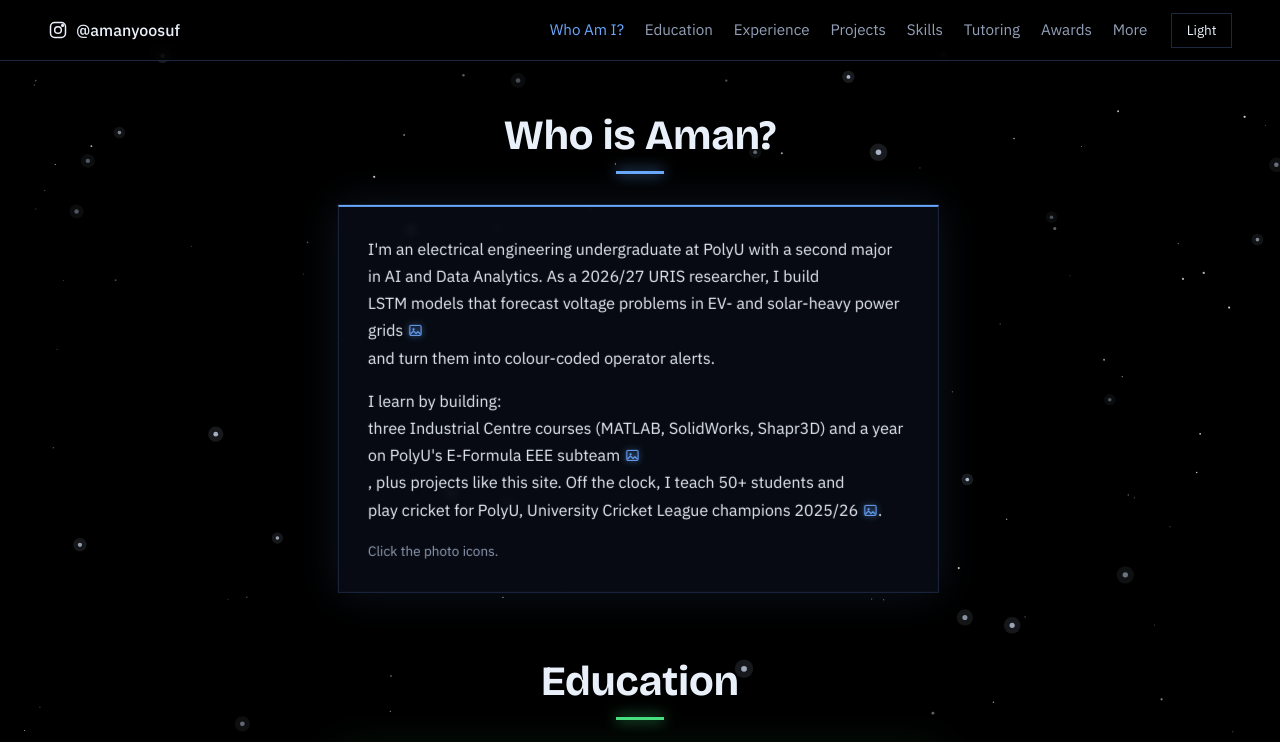
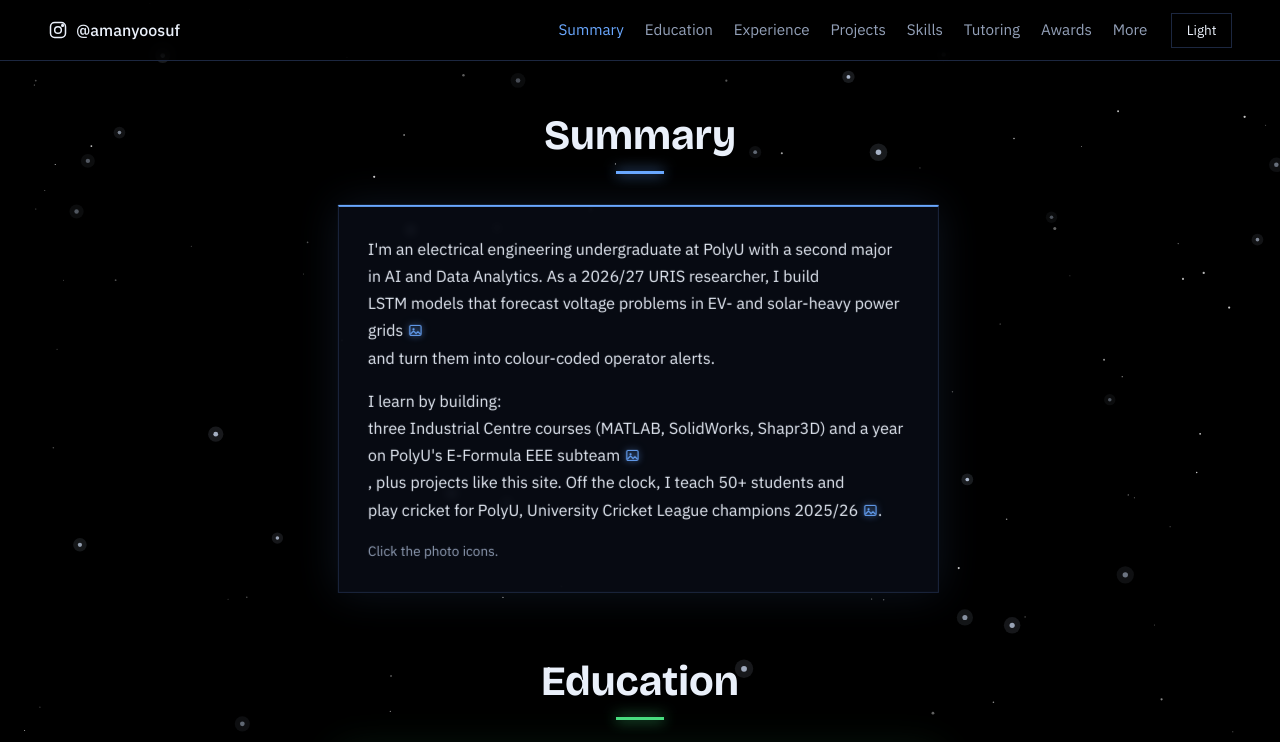
Before and after one commit to amanyoosuf/amanyoosuf.github.io, a React (Vite) app: page / in a window 1280 px wide. Shown: the top 742 px of the page. Built offline with nearby package versions, Linux system fonts and the light colour scheme.

Commit message:
Update App.jsx

```diff
--- a/src/App.jsx
+++ b/src/App.jsx
@@ -21,7 +21,7 @@ import { tintOf } from "./tints.js";
 */
 
 const SECTIONS = [
-  { id: "who", label: "Who Am I?" }, { id: "education", label: "Education" }, { id: "experience", label: "Experience" },
+  { id: "who", label: "Summary" }, { id: "education", label: "Education" }, { id: "experience", label: "Experience" },
   { id: "projects", label: "Projects" }, { id: "skills", label: "Skills" }, { id: "tutoring", label: "Tutoring" },
   { id: "awards", label: "Awards" }, { id: "more", label: "More" },
 ];
@@ -45,7 +45,7 @@ export default function App() {
       <SpaceBackground tint={tintOf(active)} />
       <Navbar sections={SECTIONS} active={active} theme={theme} tint={tintOf(active)} onToggle={() => setTheme(theme === "dark" ? "light" : "dark")} />
       <main>
-        <Section id="who" title="Who is Aman?">
+        <Section id="who" title="Summary">
           <Story side="left" photos={[
             { id: "w1", file: "who-1.jpg", r: -4 }, { id: "w2", file: "who-2.jpg", r: 3 }, { id: "w3", file: "who-3.jpg", r: -2 },
           ]}>
```
